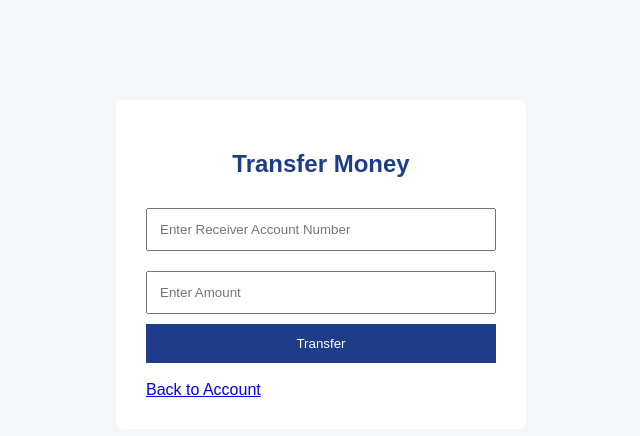
After one commit to sagarikam039/banking_application, a Django app: page /accounts/transfer/ in a window 1280 px wide. The commit adds this page. Shown: the top 436 px of the page, without its empty margins (319-959 px from the left). Run offline with Django 5.2, Linux system fonts and the light colour scheme; a user stored in the database is signed in; tables that the repository leaves empty hold one stand-in row (values such as "Sample post").

Commit message:
Added transfer money functionality

```diff
--- a/accounts/models.py
+++ b/accounts/models.py
@@ -22,6 +22,8 @@ class Transaction(models.Model):
     TRANSACTION_TYPES = [
         ('DEPOSIT', 'Deposit'),
         ('WITHDRAW', 'Withdraw'),
+        ('TRANSFER_SENT', 'Transfer Sent'),
+        ('TRANSFER_RECEIVED', 'Transfer Received'),
     ]
 
     account = models.ForeignKey(BankAccount, on_delete=models.CASCADE)
--- a/accounts/urls.py
+++ b/accounts/urls.py
@@ -11,4 +11,5 @@ urlpatterns = [
     path('deposit/', views.deposit_money, name='deposit'),
     path('withdraw/', views.withdraw_money, name='withdraw'),
     path('transactions/', views.transaction_history, name='transactions'),
+    path('transfer/', views.transfer_money, name='transfer'),
 ]
--- a/accounts/views.py
+++ b/accounts/views.py
@@ -75,3 +75,46 @@ def transaction_history(request):
     transactions = Transaction.objects.filter(account=account).order_by('-created_at')
 
     return render(request, 'transactions.html', {'transactions': transactions})
+
+@login_required
+def transfer_money(request):
+
+    sender_account = BankAccount.objects.get(user=request.user)
+
+    if request.method == 'POST':
+
+        receiver_account_number = request.POST.get('receiver_account')
+
+        amount = Decimal(request.POST.get('amount'))
+
+        try:
+            receiver_account = BankAccount.objects.get(
+                account_number=receiver_account_number
+            )
+
+            if sender_account.balance >= amount:
+
+                sender_account.balance -= amount
+                receiver_account.balance += amount
+
+                sender_account.save()
+                receiver_account.save()
+
+                Transaction.objects.create(
+                    account=sender_account,
+                    transaction_type='TRANSFER_SENT',
+                    amount=amount
+                )
+
+                Transaction.objects.create(
+                    account=receiver_account,
+                    transaction_type='TRANSFER_RECEIVED',
+                    amount=amount
+                )
+
+                return redirect('account')
+
+        except BankAccount.DoesNotExist:
+            pass
+
+    return render(request, 'transfer.html')
--- a/templates/account_details.html
+++ b/templates/account_details.html
@@ -24,9 +24,13 @@
         <a href="/accounts/withdraw/">
             <button>Withdraw Money</button>
         </a>
+        <a href="/accounts/transfer/">
+            <button>Transfer Money</button>
+        </a>
         <a href="/accounts/transactions/">
             <button>Transaction History</button>
         </a>
+
         <a href="{% url 'home' %}">Back to Home</a>
     </div>
 
--- /dev/null
+++ b/templates/transfer.html
@@ -0,0 +1,45 @@
+{% load static %}
+
+<!DOCTYPE html>
+<html>
+<head>
+    <title>Transfer Money</title>
+
+    <link rel="stylesheet" href="{% static 'css/style.css' %}">
+</head>
+
+<body>
+
+    <div class="form-container">
+
+        <h2>Transfer Money</h2>
+
+        <form method="POST">
+
+            {% csrf_token %}
+
+            <input type="text"
+                   name="receiver_account"
+                   placeholder="Enter Receiver Account Number">
+
+            <input type="number"
+                   name="amount"
+                   placeholder="Enter Amount"
+                   step="0.01">
+
+            <button type="submit">
+                Transfer
+            </button>
+
+        </form>
+
+        <br>
+
+        <a href="{% url 'account' %}">
+            Back to Account
+        </a>
+
+    </div>
+
+</body>
+</html>
```
Also changed, not shown: accounts/migrations/0003_alter_transaction_transaction_type.py (added).
